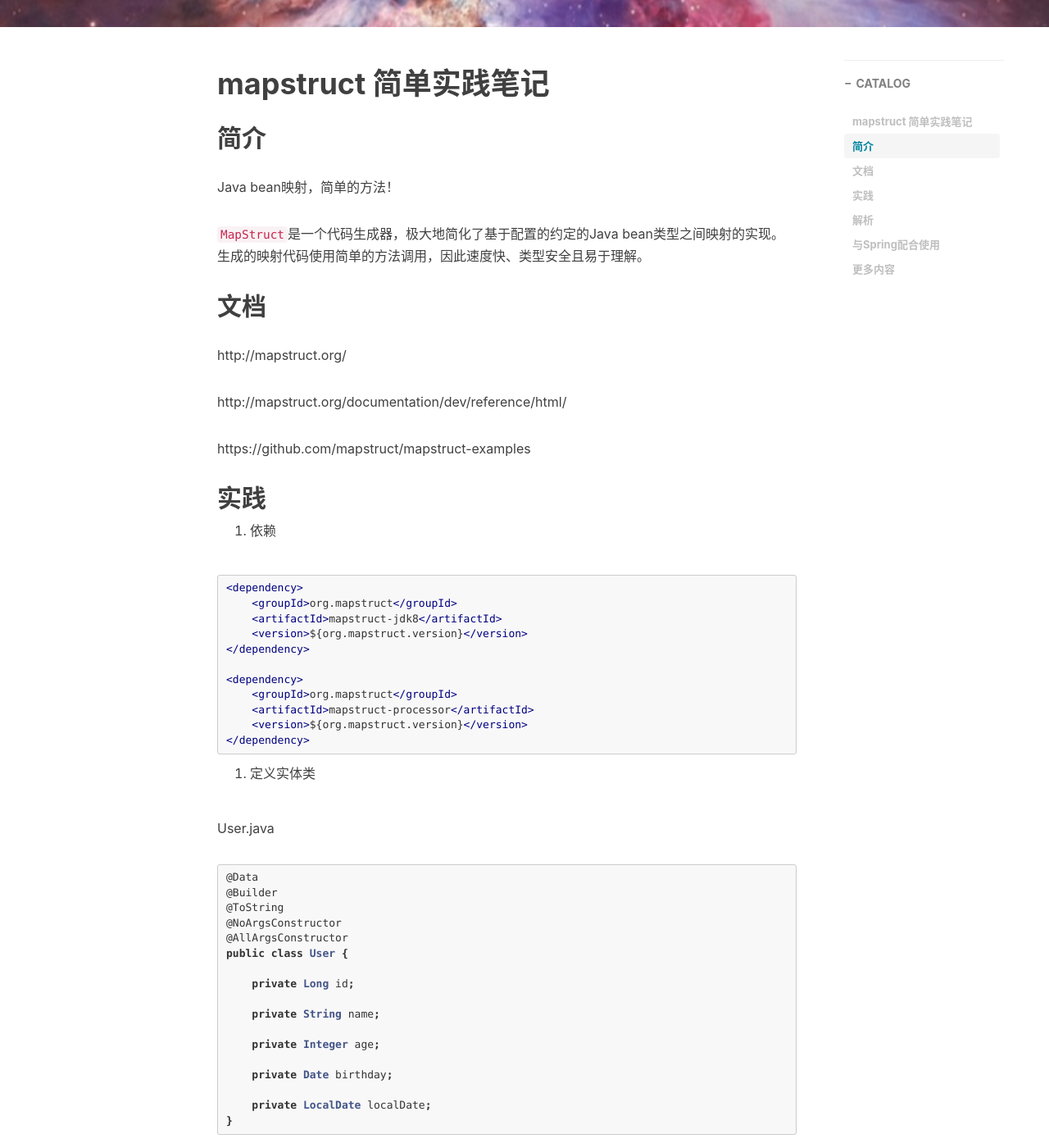
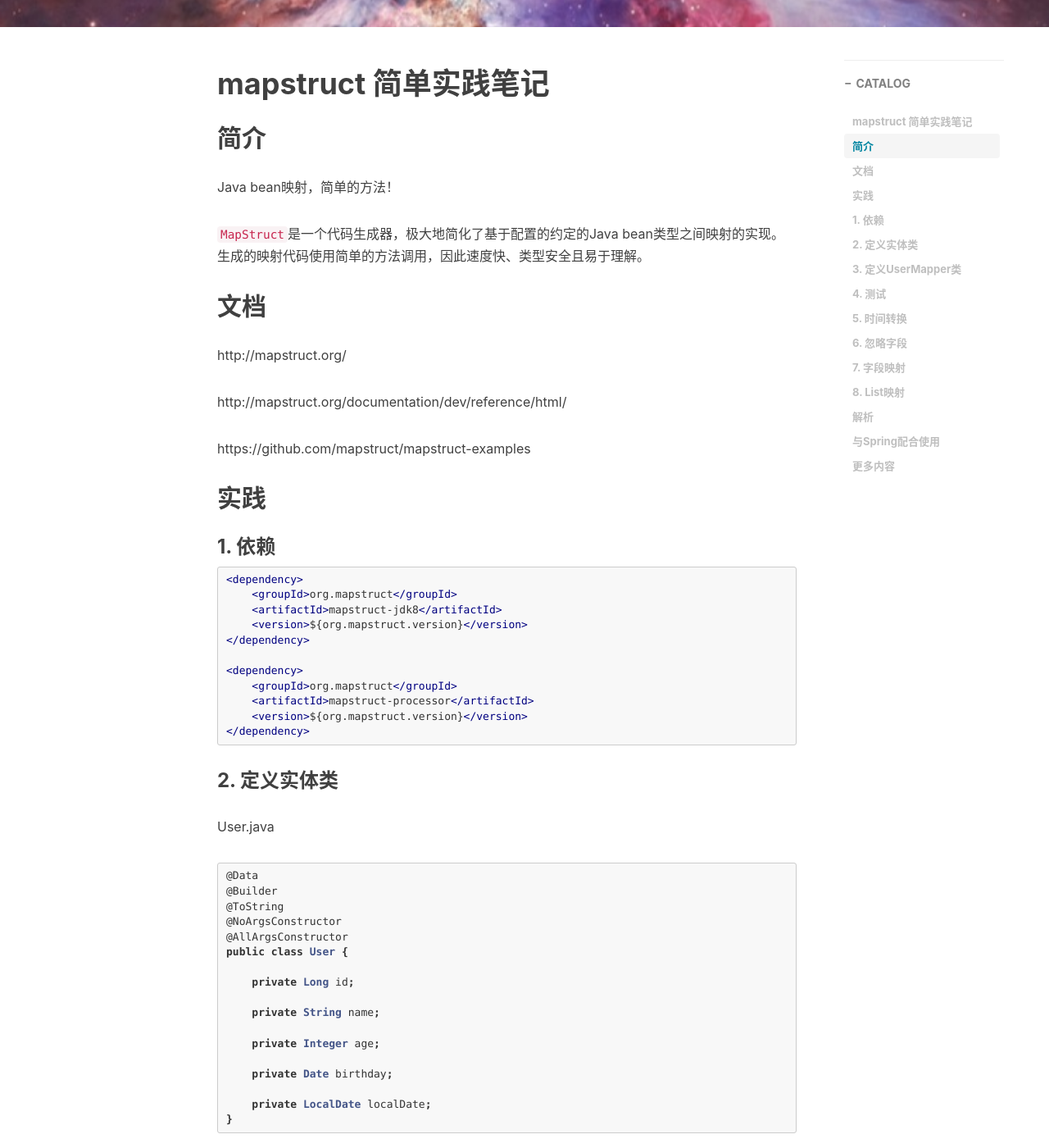
Before and after one commit to morningcat2018/morningcat2018.github.io, a Jekyll site: the page built from _posts/2019-03-24-mapstruct 简单实践笔记.md, in a window 1280 px wide and 1400 px high, scrolled down 424 px. Shown: the whole window at 82% size. Built offline with Jekyll 4.4.1, drawn with Linux system fonts in a browser that asks for light colours; nearby versions of some CDN libraries; comment, search, counter and statistics services are not loaded; some of the changed text lies outside the part shown.

Commit message:
fix MapStruct

````diff
--- a/_posts/2019-03-24-mapstruct 简单实践笔记.md
+++ b/_posts/2019-03-24-mapstruct 简单实践笔记.md
@@ -30,7 +30,7 @@ https://github.com/mapstruct/mapstruct-examples
 
 ## 实践
 
-1. 依赖
+### 1. 依赖
 
 ```xml
 <dependency>
@@ -46,7 +46,7 @@ https://github.com/mapstruct/mapstruct-examples
 </dependency>
 ```
 
-2. 定义实体类
+### 2. 定义实体类
 
 User.java
 ```java
@@ -86,7 +86,7 @@ public class UserVo {
 }
 ```
 
-3. 定义UserMapper类
+### 3. 定义UserMapper类
 
 格式为:
 ```java
@@ -98,7 +98,7 @@ public interface UserMapper {
 }
 ```
 
-4. 测试
+### 4. 测试
 ```java
 @Test
 public void test1() {
@@ -108,7 +108,7 @@ public void test1() {
 }
 ```
 
-5. 时间转换
+### 5. 时间转换
 
 三种方式：
 ```java
@@ -126,12 +126,12 @@ public void test1() {
 第二种：使用 @Mapping 注解的 expression 属性（借助外部的静态方法）
 第三种：在接口内部使用 default 实现一个默认方法（较为麻烦）
 
-6. 忽略字段
+### 6. 忽略字段
 ```java
 @Mapping(target = "id", ignore = true)
 ```
 
-7. 字段映射
+### 7. 字段映射
 
 源实体类与目标实体类字段名不一致时；
 
@@ -139,7 +139,7 @@ public void test1() {
 @Mapping(source = "name", target = "nameFor")
 ```
 
-8. List映射
+### 8. List映射
 
 ```java
 
````
